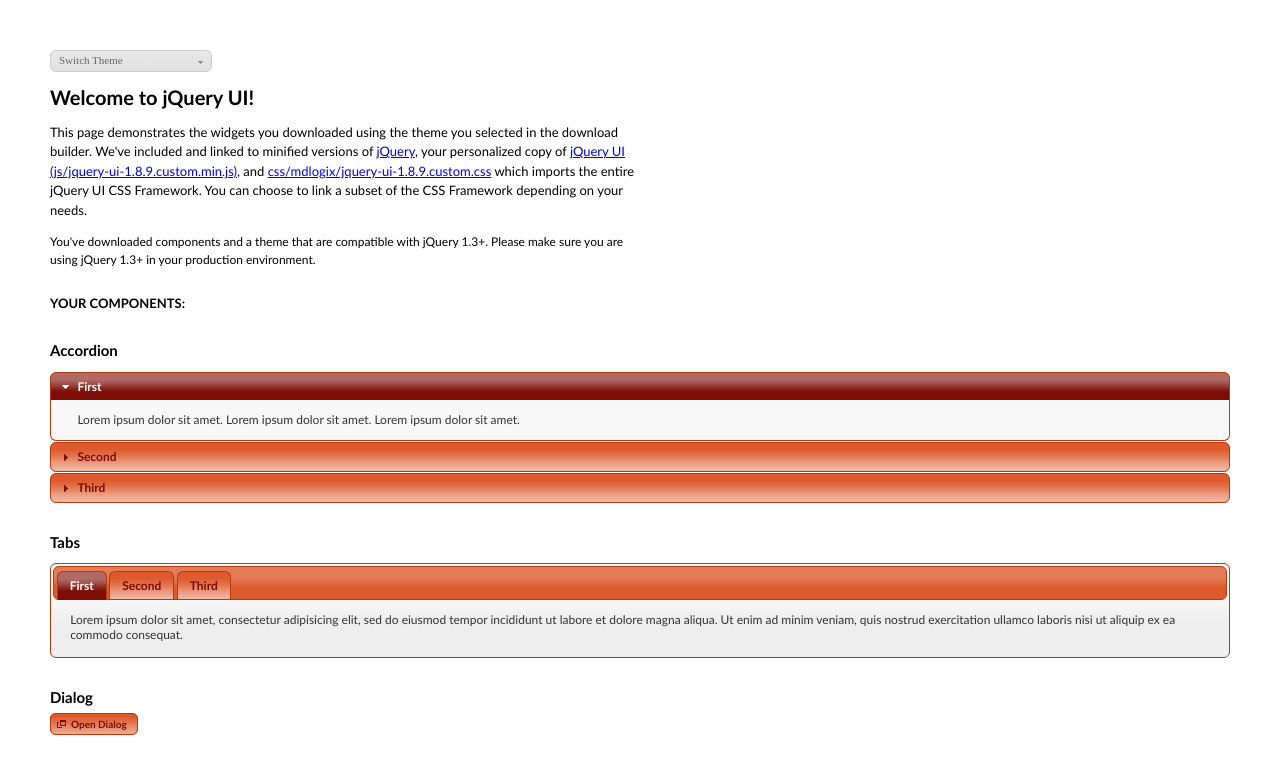
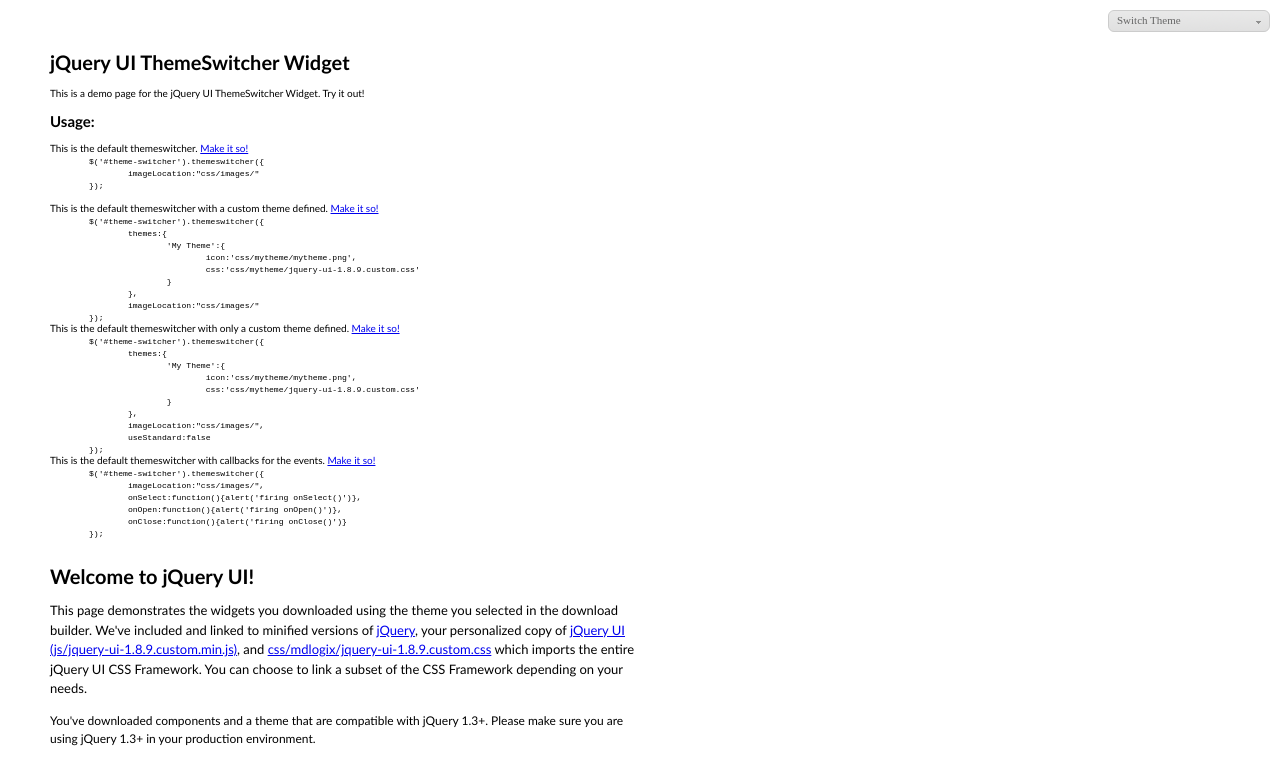
Before and after one commit to skamansam/jquery-ui-themeswitcher, a plain HTML site: page index.html in a window 1280 px wide. Shown: the top 757 px of the page. Drawn offline with Linux system fonts and the light colour scheme.

Commit message:
More changes. updated index.html

```diff
--- a/index.html
+++ b/index.html
@@ -59,14 +59,28 @@
 					function() { $(this).addClass('ui-state-hover'); },
 					function() { $(this).removeClass('ui-state-hover'); }
 				);
-				ts=$('#theme-switcher').themeswitcher({
+
+				$('#theme-switcher').themeswitcher({
 					themes:{
 						'My Theme':{
 							icon:'css/mytheme/mytheme.png',
 							css:'css/mytheme/jquery-ui-1.8.9.custom.css'
 						}
-					},imageLocation:"css/images/"});
+					},
+					imageLocation:"css/images/",
+					onSelect:function(){console.log('firing onSelect()')},
+					onOpen:function(){console.log('firing onOpen()')},
+					onClose:function(){console.log('firing onClose()')}
+				});
 			});
+			function makeItSo(obj){
+				console.log(obj);
+				txt=$(obj).parent().find('code').text();
+				console.log(txt);
+				$('#theme-switcher').remove();
+				$('<div id="theme-switcher"></div>').appendTo('body');
+				eval(txt);
+			}
 		</script>
 		<style type="text/css">
 			/*demo page css*/
@@ -77,9 +91,68 @@
 			ul#icons {margin: 0; padding: 0;}
 			ul#icons li {margin: 2px; position: relative; padding: 4px 0; cursor: pointer; float: left;  list-style: none;}
 			ul#icons span.ui-icon {float: left; margin: 0 4px;}
+			code{white-space:pre;}
+			#theme-switcher{position:fixed;top:10px;right:10px;}
 		</style>
 	</head>
 	<body>
+		<h1>jQuery UI ThemeSwitcher Widget</h1>
+		<div>This is a demo page for the jQuery UI ThemeSwitcher Widget. Try it out!</div>
+		<div id="theme-switcher"></div>
+
+<h2>Usage:</h2>
+		<div>This is the default themeswitcher.
+			<a href="javascript:void(0)" onclick="makeItSo(this)">Make it so!</a>
+			<code>
+	$('#theme-switcher').themeswitcher({
+		imageLocation:"css/images/"
+	});
+			</code>
+		</div>
+		<div id="theme-switcher-custom"></div>
+		<div>This is the default themeswitcher with a custom theme defined.
+			<a href="javascript:void(0)" onclick="makeItSo(this)">Make it so!</a>
+			<code>
+	$('#theme-switcher').themeswitcher({
+		themes:{
+			'My Theme':{
+				icon:'css/mytheme/mytheme.png',
+				css:'css/mytheme/jquery-ui-1.8.9.custom.css'
+			}
+		},
+		imageLocation:"css/images/"
+	});			</code>
+		</div>
+
+		<div>This is the default themeswitcher with only a custom theme defined.
+			<a href="javascript:void(0)" onclick="makeItSo(this)">Make it so!</a>
+			<code>
+	$('#theme-switcher').themeswitcher({
+		themes:{
+			'My Theme':{
+				icon:'css/mytheme/mytheme.png',
+				css:'css/mytheme/jquery-ui-1.8.9.custom.css'
+			}
+		},
+		imageLocation:"css/images/",
+		useStandard:false
+	});			</code>
+		</div>
+
+
+		<div>This is the default themeswitcher with callbacks for the events.
+			<a href="javascript:void(0)" onclick="makeItSo(this)">Make it so!</a>
+			<code>
+	$('#theme-switcher').themeswitcher({
+		imageLocation:"css/images/",
+		onSelect:function(){alert('firing onSelect()')},
+		onOpen:function(){alert('firing onOpen()')},
+		onClose:function(){alert('firing onClose()')}
+	});
+			</code>
+		</div>
+
+		<div id="theme-switcher-"></div>
 		<div id="theme-switcher"></div>
 	<h1>Welcome to jQuery UI!</h1>
 	<p style="font-size: 1.3em; line-height: 1.5; margin: 1em 0; width: 50%;">This page demonstrates the widgets you downloaded using the theme you selected in the download builder. We've included and linked to minified versions of <a href="js/jquery-1.4.4.min.js">jQuery</a>, your personalized copy of <a href="js/jquery-ui-1.8.9.custom.min.js">jQuery UI (js/jquery-ui-1.8.9.custom.min.js)</a>, and <a href="css/mdlogix/jquery-ui-1.8.9.custom.css">css/mdlogix/jquery-ui-1.8.9.custom.css</a> which imports the entire jQuery UI CSS Framework. You can choose to link a subset of the CSS Framework depending on your needs. </p>
```
Also changed, not shown: jquery.ui.themeswitcher.js.
